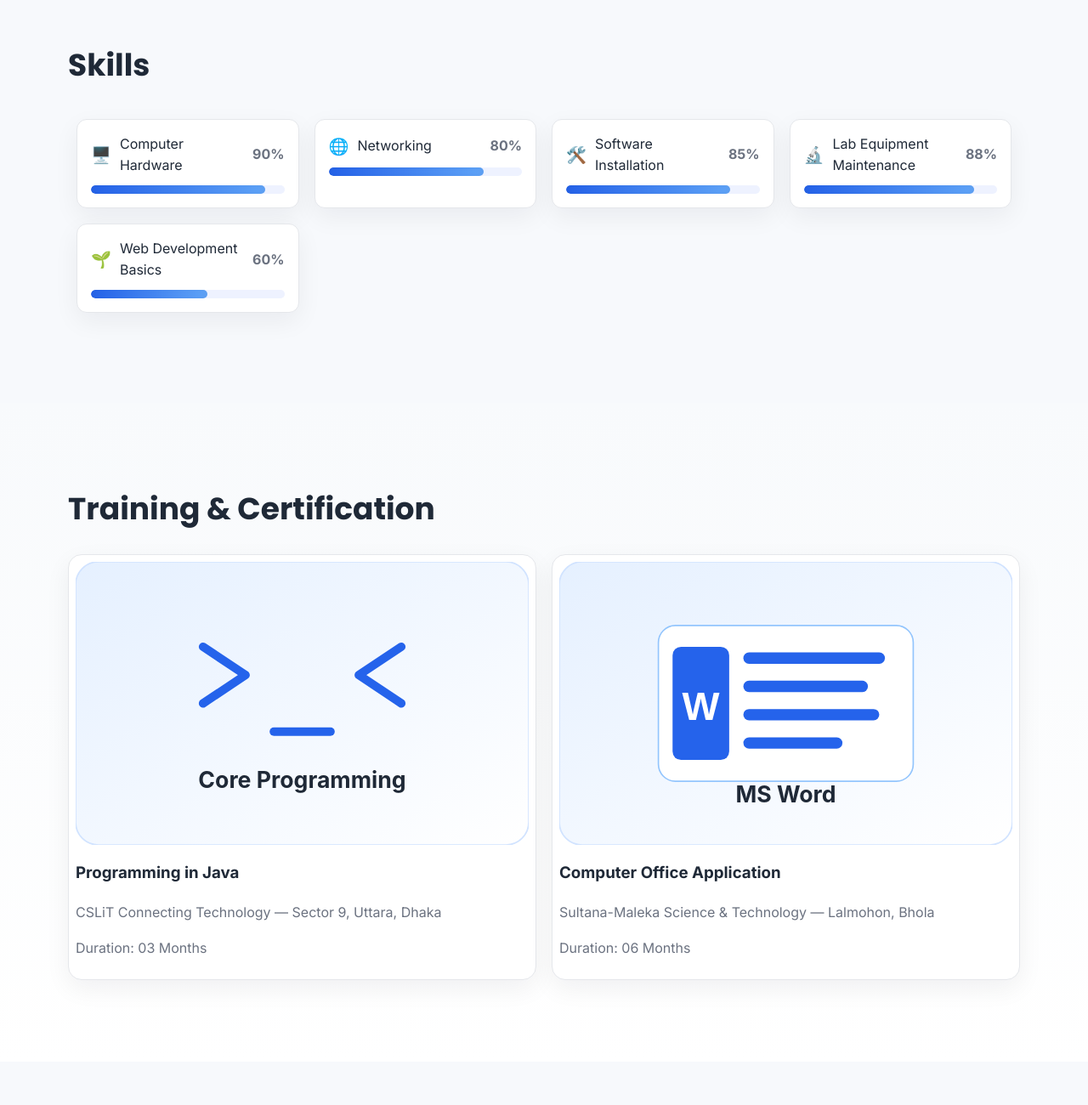
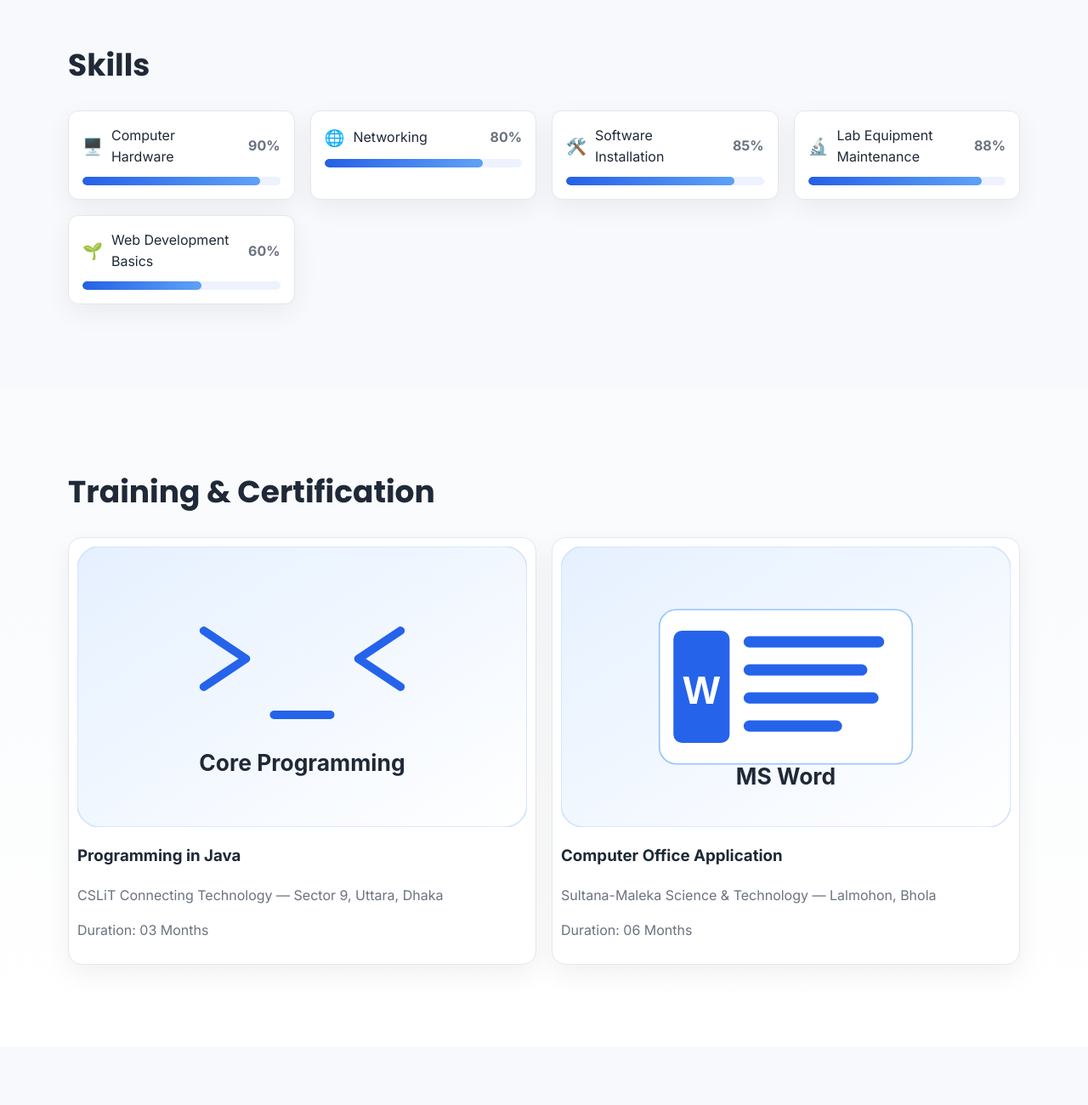
Before and after one commit to osmangoni20/rabbi_portfolio, a plain HTML site: page index.html in a window 1280 px wide. Shown: the part 2220-3520 px from the top of the page at 85% size. Drawn offline with Linux system fonts and the light colour scheme.

Commit message:
Update styles.css

```diff
--- a/styles.css
+++ b/styles.css
@@ -306,7 +306,6 @@ img, svg {
   display: grid;
   grid-template-columns: repeat(auto-fit, minmax(260px, 1fr));
   gap: 18px;
-  padding: 10px;
 }
 
 .skill {
@@ -367,7 +366,6 @@ img, svg {
 .card img { width: 100%; height: auto; }
 
 /* Training & Certification card images - full width, square corners */
-#certificates .card { overflow: visible; padding: 8px; }
 #certificates .card img { width: 100%; height: auto; border-radius: 0; aspect-ratio: 16/10; object-fit: cover; }
 
 /* Education grid side by side on large screens */
```
